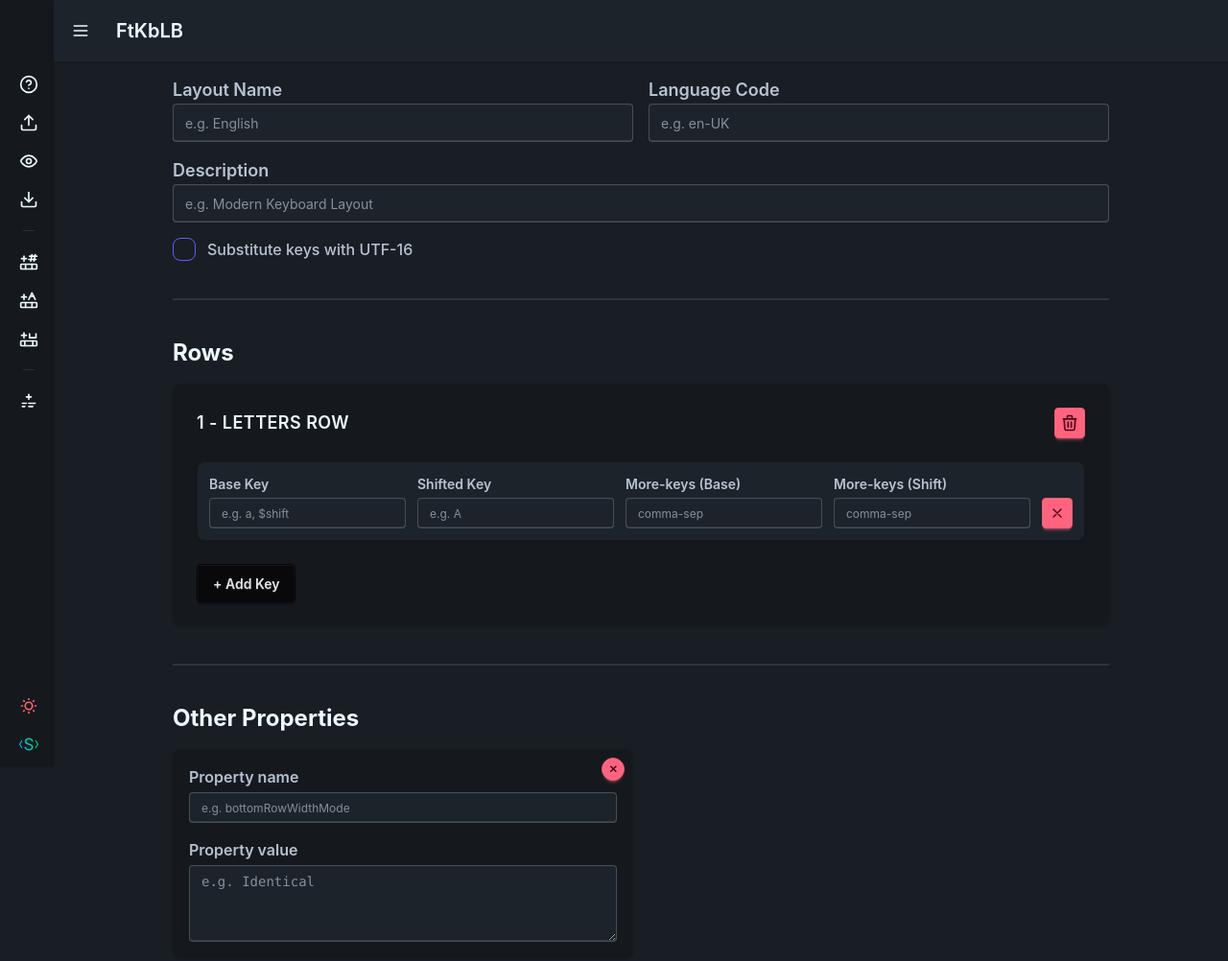
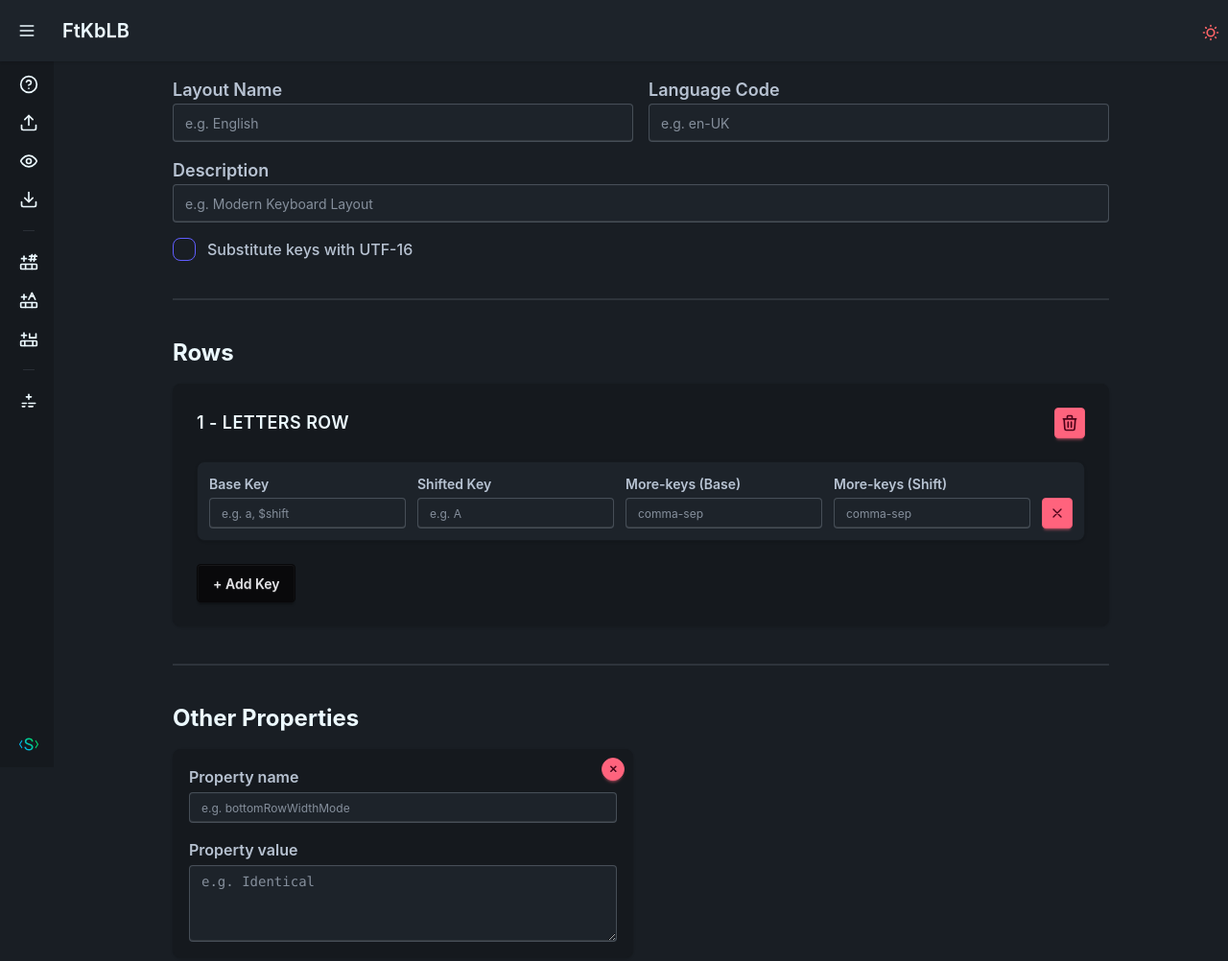
Before and after one commit to Softorage/FUTO-Keyboard-Layout-Builder, a website built with Vite: page index.html in a window 1280 px wide. Shown: the top 1002 px of the page at 96% size. Built offline with nearby package versions, Linux system fonts and the light colour scheme.

Commit message:
UX Changes: - Sidebar now sits below the navbar. This fixes navbar width calculations. - Theme toggle sits on navbar instead of sidebar

```diff
--- a/index.html
+++ b/index.html
@@ -4,12 +4,12 @@
 <head>
   <meta charset="UTF-8" />
   <meta name="viewport" content="width=device-width,initial-scale=1" />
-  <title>FUTO Keyboard Layout Generator</title>
+  <title>FUTO Keyboard Layout Builder</title>
+  <meta name="description" content="A simple web based visual tool to help create keyboard layout for FUTO Keyboard" />
+  <meta name="robots" content="index, follow" />
 </head>
 
-<body class="drawer lg:drawer-open bg-base-200 text-base-content antialiased">
-  <input id="menu-sidebar" type="checkbox" class="drawer-toggle" />
-  <div class="drawer-content">
+<body class="bg-base-200 text-base-content antialiased">
   <header>
     <nav class="navbar w-full bg-base-100 shadow-sm fixed top-0 z-5000">
       <div class="flex-none">
@@ -24,9 +24,32 @@
       <div class="flex-1">
         <a class="tooltip tooltip-bottom" data-tip="FUTO Keyboard Layout Builder"><span class="btn btn-ghost text-xl">FtKbLB</span></a>
       </div>
+      <div class="flex-none">
+        <label class="swap swap-rotate">
+          <input type="checkbox" value="light" class="theme-controller" />
+          <!-- sun icon -->
+          <svg
+            class="swap-off h-5 w-5 fill-red-400"
+            xmlns="http://www.w3.org/2000/svg"
+            viewBox="0 0 24 24">
+            <path
+              d="M5.64,17l-.71.71a1,1,0,0,0,0,1.41,1,1,0,0,0,1.41,0l.71-.71A1,1,0,0,0,5.64,17ZM5,12a1,1,0,0,0-1-1H3a1,1,0,0,0,0,2H4A1,1,0,0,0,5,12Zm7-7a1,1,0,0,0,1-1V3a1,1,0,0,0-2,0V4A1,1,0,0,0,12,5ZM5.64,7.05a1,1,0,0,0,.7.29,1,1,0,0,0,.71-.29,1,1,0,0,0,0-1.41l-.71-.71A1,1,0,0,0,4.93,6.34Zm12,.29a1,1,0,0,0,.7-.29l.71-.71a1,1,0,1,0-1.41-1.41L17,5.64a1,1,0,0,0,0,1.41A1,1,0,0,0,17.66,7.34ZM21,11H20a1,1,0,0,0,0,2h1a1,1,0,0,0,0-2Zm-9,8a1,1,0,0,0-1,1v1a1,1,0,0,0,2,0V20A1,1,0,0,0,12,19ZM18.36,17A1,1,0,0,0,17,18.36l.71.71a1,1,0,0,0,1.41,0,1,1,0,0,0,0-1.41ZM12,6.5A5.5,5.5,0,1,0,17.5,12,5.51,5.51,0,0,0,12,6.5Zm0,9A3.5,3.5,0,1,1,15.5,12,3.5,3.5,0,0,1,12,15.5Z" />
+          </svg>
+          <!-- moon icon -->
+          <svg
+            class="swap-on h-5 w-5 fill-current"
+            xmlns="http://www.w3.org/2000/svg"
+            viewBox="0 0 24 24">
+            <path
+              d="M21.64,13a1,1,0,0,0-1.05-.14,8.05,8.05,0,0,1-3.37.73A8.15,8.15,0,0,1,9.08,5.49a8.59,8.59,0,0,1,.25-2A1,1,0,0,0,8,2.36,10.14,10.14,0,1,0,22,14.05,1,1,0,0,0,21.64,13Zm-9.5,6.69A8.14,8.14,0,0,1,7.08,5.22v.27A10.15,10.15,0,0,0,17.22,15.63a9.79,9.79,0,0,0,2.1-.22A8.11,8.11,0,0,1,12.14,19.73Z" />
+          </svg>
+        </label>
+      </div>
     </nav>
   </header>
-
+  <div class="drawer lg:drawer-open">
+    <input id="menu-sidebar" type="checkbox" class="drawer-toggle" />
+    <div class="drawer-content">
       <main class="mx-auto max-w-5xl p-4 md:p-6">
         <div class="h-14"></div>
         <!-- to account for height of navbar, search bar appearing on mobile view and push the content of hero section down -->
@@ -156,7 +179,7 @@
           <li>
             <!-- Download Layout -->
             <button type="button" id="download-btn" disabled class="is-drawer-close:tooltip is-drawer-close:tooltip-right"
-            data-tip="Download Layout" aria-label="Download Layout">
+              data-tip="Download Generated Layout" aria-label="Download Generated Layout">
               <svg xmlns="http://www.w3.org/2000/svg" width="20" height="20" viewBox="0 0 24 24" fill="none"
                 stroke="currentColor" stroke-width="2" stroke-linecap="round" stroke-linejoin="round" aria-hidden="true">
                 <path d="M21 15v4a2 2 0 0 1-2 2H5a2 2 0 0 1-2-2v-4" />
@@ -258,25 +281,6 @@
           </li>
 
           <li class="flex flex-col gap-2 grow justify-end">
-          <label class="swap swap-rotate tooltip tooltip-right" data-tip="Change Theme">
-            <input type="checkbox" value="light" class="theme-controller" />
-            <!-- sun icon -->
-            <svg
-              class="swap-off h-5 w-5 fill-red-400"
-              xmlns="http://www.w3.org/2000/svg"
-              viewBox="0 0 24 24">
-              <path
-                d="M5.64,17l-.71.71a1,1,0,0,0,0,1.41,1,1,0,0,0,1.41,0l.71-.71A1,1,0,0,0,5.64,17ZM5,12a1,1,0,0,0-1-1H3a1,1,0,0,0,0,2H4A1,1,0,0,0,5,12Zm7-7a1,1,0,0,0,1-1V3a1,1,0,0,0-2,0V4A1,1,0,0,0,12,5ZM5.64,7.05a1,1,0,0,0,.7.29,1,1,0,0,0,.71-.29,1,1,0,0,0,0-1.41l-.71-.71A1,1,0,0,0,4.93,6.34Zm12,.29a1,1,0,0,0,.7-.29l.71-.71a1,1,0,1,0-1.41-1.41L17,5.64a1,1,0,0,0,0,1.41A1,1,0,0,0,17.66,7.34ZM21,11H20a1,1,0,0,0,0,2h1a1,1,0,0,0,0-2Zm-9,8a1,1,0,0,0-1,1v1a1,1,0,0,0,2,0V20A1,1,0,0,0,12,19ZM18.36,17A1,1,0,0,0,17,18.36l.71.71a1,1,0,0,0,1.41,0,1,1,0,0,0,0-1.41ZM12,6.5A5.5,5.5,0,1,0,17.5,12,5.51,5.51,0,0,0,12,6.5Zm0,9A3.5,3.5,0,1,1,15.5,12,3.5,3.5,0,0,1,12,15.5Z" />
-            </svg>
-            <!-- moon icon -->
-            <svg
-              class="swap-on h-5 w-5 fill-current"
-              xmlns="http://www.w3.org/2000/svg"
-              viewBox="0 0 24 24">
-              <path
-                d="M21.64,13a1,1,0,0,0-1.05-.14,8.05,8.05,0,0,1-3.37.73A8.15,8.15,0,0,1,9.08,5.49a8.59,8.59,0,0,1,.25-2A1,1,0,0,0,8,2.36,10.14,10.14,0,1,0,22,14.05,1,1,0,0,0,21.64,13Zm-9.5,6.69A8.14,8.14,0,0,1,7.08,5.22v.27A10.15,10.15,0,0,0,17.22,15.63a9.79,9.79,0,0,0,2.1-.22A8.11,8.11,0,0,1,12.14,19.73Z" />
-            </svg>
-          </label>
             <!-- by Softorage -->
             <a href="https://github.com/Softorage/" target="_blank" class="is-drawer-close:tooltip is-drawer-close:tooltip-right"
               data-tip="A Softorage Project" aria-label="A Softorage Project">
@@ -388,6 +392,7 @@
 
     <script type="module" src="/src/main.js"></script>
 
+  </div>
 </body>
 
 </html>
```
Lines whose indentation alone changed are shown as unchanged.
